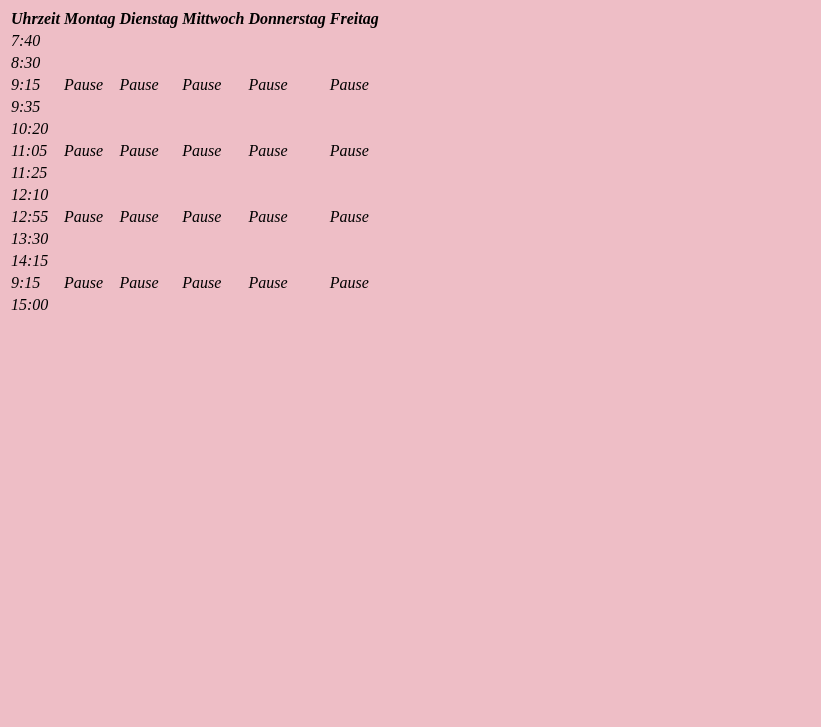
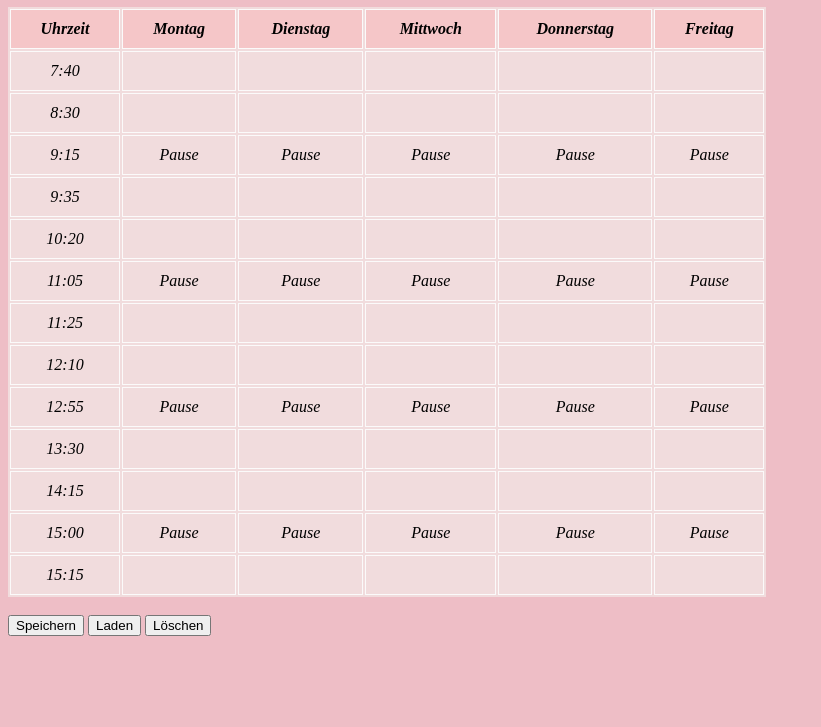
Before and after one commit to RedLion8399/School-Data-Base, a plain HTML site: page index.html in a window 1280 px wide. Shown: the part 73-800 px from the top of the page, without its empty margins (0-821 px from the left). Drawn offline with Linux system fonts and the light colour scheme.

Commit message:
Add local storage, Add grid to table

```diff
--- a/index.html
+++ b/index.html
@@ -11,9 +11,9 @@
     <div id="title">
       <h1>School-Tool</h1>
     </div>
-    <table>
+    <table id="stundenplan">
       <thead>
-        <tr>
+        <tr id="ueberschrift-tabelle">
           <th>Uhrzeit</th>
           <th>Montag</th>
           <th>Dienstag</th>
@@ -112,7 +112,7 @@
           <td contenteditable="true" oninput="farbeAnpassen(this)"></td>
         </tr>
         <tr>
-          <td>9:15</td>
+          <td>15:00</td>
           <td>Pause</td>
           <td>Pause</td>
           <td>Pause</td>
@@ -120,7 +120,7 @@
           <td>Pause</td>
         </tr>
         <tr>
-          <td>15:00</td>
+          <td>15:15</td>
           <td contenteditable="true" oninput="farbeAnpassen(this)"></td>
           <td contenteditable="true" oninput="farbeAnpassen(this)"></td>
           <td contenteditable="true" oninput="farbeAnpassen(this)"></td>
@@ -129,7 +129,39 @@
         </tr>
       </tbody>
     </table>
+
+    <br />
+    <button onclick="stundenplanSpeichern()">Speichern</button>
+    <button onclick="stundenplanLaden()">Laden</button>
+    <button onclick="stundenplanZurücksetzen()">Löschen</button>
+
     <script>
+      const zellen = document.querySelectorAll(
+        "#stundenplan td[contenteditable]"
+      );
+
+      function stundenplanSpeichern() {
+        const daten = Array.from(zellen).map((zelle) => zelle.innerText);
+        localStorage.setItem("stundenplan", JSON.stringify(daten));
+        alert("Stundenplan gespeichert!");
+      }
+
+      function stundenplanLaden() {
+        const daten = JSON.parse(localStorage.getItem("stundenplan") || "[]");
+        zellen.forEach((zelle, i) => {
+          zelle.innerText = daten[i] || "";
+          farbeAnpassen(zelle);
+        });
+      }
+
+      function stundenplanZurücksetzen() {
+        localStorage.removeItem("stundenplan");
+        zellen.forEach((zelle) => (zelle.innerText = ""));
+        alert("Stundenplan gelöscht.");
+      }
+
+      window.onload = stundenplanLaden;
+
       function farbeAnpassen(zelle) {
         const inhalt = zelle.innerText.toLowerCase().trim();
 
--- a/main.css
+++ b/main.css
@@ -4,41 +4,76 @@
 }
 
 .mathe {
+  font-family: "Courier New", Courier, monospace;
   background-color: #84c3fe;
 }
 .deutsch {
+  font-family: "Gill Sans", "Gill Sans MT", Calibri, "Trebuchet MS", sans-serif;
   background-color: #fe9d9d;
 }
 .englisch {
+  font-family: "Times New Roman", Times, serif;
   background-color: #77cc87;
 }
 .informatik {
+  font-family: Impact, Haettenschweiler, "Arial Narrow Bold", sans-serif;
   background-color: #f1f8be;
 }
 .spanisch {
+  font-family: Arial, Helvetica, sans-serif Arial, sans-serif;
   background-color: #fb93b2;
 }
 .erdkunde {
+  font-family: Verdana, Geneva, Tahoma, sans-serif;
   background-color: #75a174;
 }
 .sport {
+  font-family: monospace;
   background-color: #b8b8b8;
 }
 .musik {
+  font-family: cursive;
   background-color: #f4f4f4;
 }
 .sowi {
+  font-family: Cambria, Cochin, Georgia, Times, "Times New Roman", serif;
   background-color: #aac8ae;
 }
 .physik {
+  font-family: "Gill Sans", "Gill Sans MT", Calibri, "Trebuchet MS", sans-serif;
   background-color: #cda5ec;
 }
 .chemie {
+  font-family: "Courier New", Courier, monospace;
   background-color: #edfa95;
 }
 .biologie {
+  font-family: Verdana, Geneva, Tahoma, sans-serif;
   background-color: #9affd5;
 }
 .philosophie {
+  font-family: Impact, Haettenschweiler, "Arial Narrow Bold", serif;
   background-color: #81b5d6;
 }
+
+table {
+  background-color: #f1dcdd;
+  width: 60%;
+  height: 100%;
+}
+
+th,
+td {
+  border: 1px solid #fbfafa;
+  padding: 10px;
+  text-align: center;
+}
+
+#ueberschrift-tabelle {
+  background-color: #f5c6c8;
+}
+
+h1 {
+  background-color: #f5c6c8;
+  text-align: center;
+}
```
